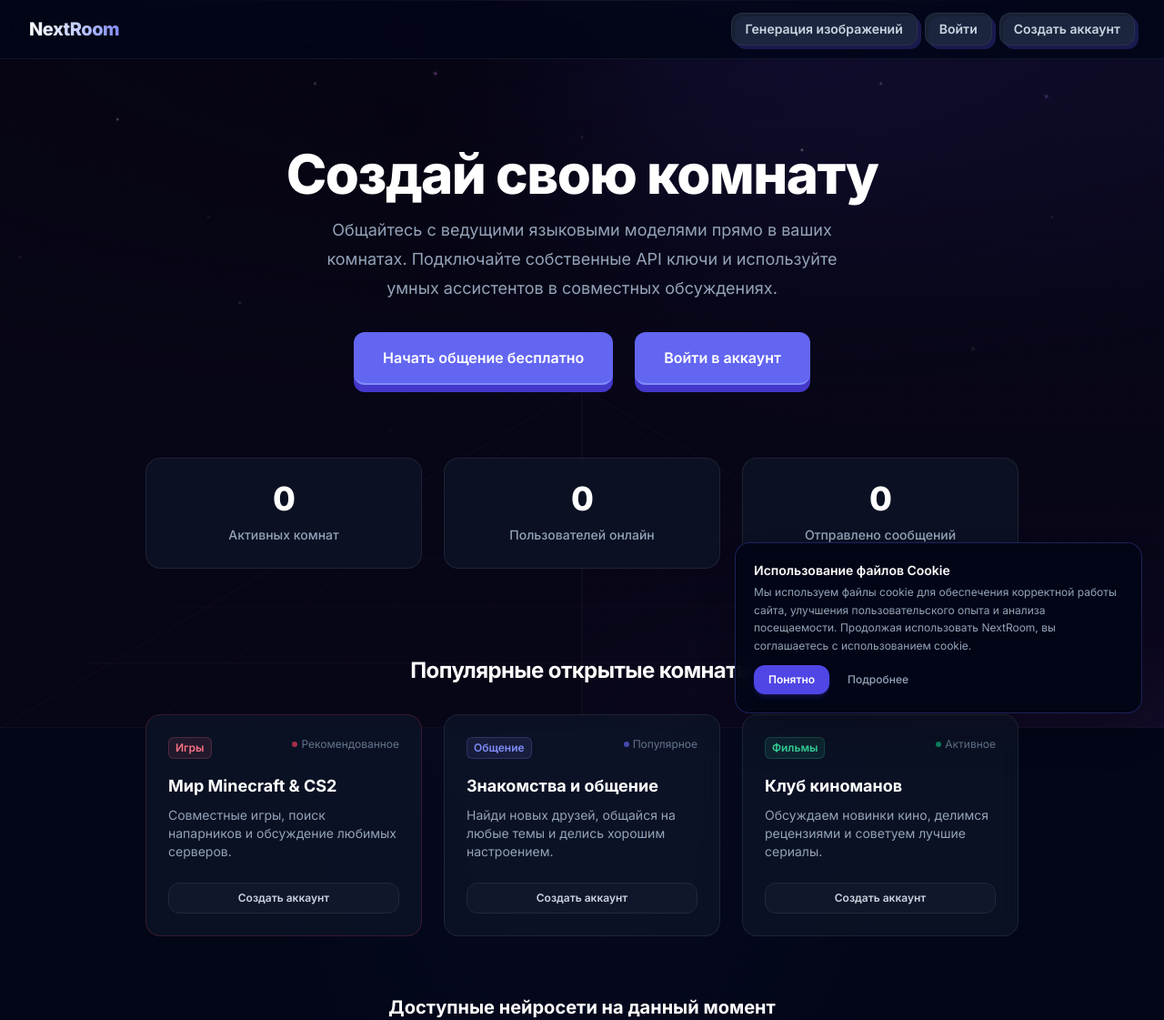
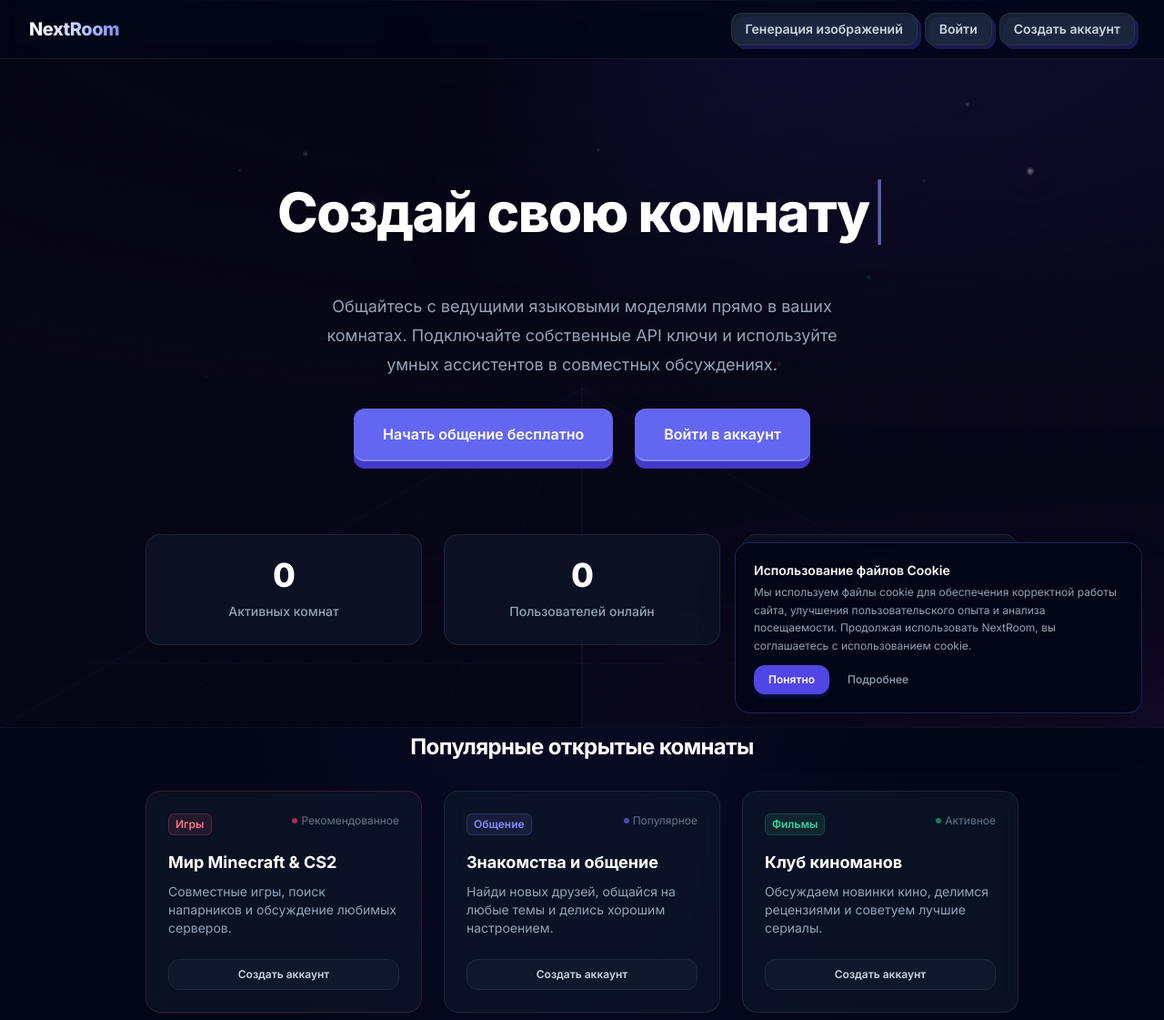
Before and after one commit to X2X1321/nextroom, a Django app: page / in a window 1280 px wide. Shown: the top 1121 px of the page at 91% size. Run offline with Django 4.2, Linux system fonts and the light colour scheme; data that the repository does not hold is empty; some libraries are stand-ins or nearby versions.

Commit message:
feat: typewriter effect for hero title & ultra-vivid twinkling 3D stars

```diff
--- a/templates/chat/landing.html
+++ b/templates/chat/landing.html
@@ -35,44 +35,63 @@
   }
 
   /* Multi-layer intense Star twinkling */
-  @keyframes twinkle-a {
-    0%, 100% { opacity: 0.15; transform: scale(0.85); }
-    50%       { opacity: 1.0;  transform: scale(1.25); filter: drop-shadow(0 0 6px rgba(255,255,255,0.9)); }
+  @keyframes star-pulse-1 {
+    0%, 100% { opacity: 0.2; transform: scale(0.7); }
+    50%       { opacity: 1.0; transform: scale(1.4); filter: drop-shadow(0 0 8px #ffffff) drop-shadow(0 0 14px #c084fc); }
   }
-  @keyframes twinkle-b {
-    0%, 100% { opacity: 1.0;  transform: scale(1.2); filter: drop-shadow(0 0 5px rgba(216,180,254,0.9)); }
-    50%       { opacity: 0.1;  transform: scale(0.8); }
+  @keyframes star-pulse-2 {
+    0%, 100% { opacity: 1.0; transform: scale(1.3); filter: drop-shadow(0 0 10px #e879f9) drop-shadow(0 0 16px #a855f7); }
+    50%       { opacity: 0.15; transform: scale(0.6); }
+  }
+  @keyframes star-pulse-3 {
+    0%, 100% { opacity: 0.3; transform: scale(0.8); }
+    40%       { opacity: 1.0; transform: scale(1.5); filter: drop-shadow(0 0 12px #60a5fa) drop-shadow(0 0 20px #818cf8); }
   }
 
   .wope-stars-1 {
     position: absolute;
     inset: 0;
-    animation: twinkle-a 2.4s ease-in-out infinite;
+    animation: star-pulse-1 2.2s ease-in-out infinite;
     background-image:
-      radial-gradient(2px 2px at 12% 18%, rgba(255,255,255,0.95) 0%, transparent 100%),
-      radial-gradient(2.5px 2.5px at 38% 12%, rgba(232,121,249,0.9) 0%, transparent 100%),
-      radial-gradient(2px 2px at 68% 22%, rgba(255,255,255,1) 0%, transparent 100%),
-      radial-gradient(2.5px 2.5px at 88% 15%, rgba(192,132,252,0.95) 0%, transparent 100%),
-      radial-gradient(2px 2px at 22% 42%, rgba(255,255,255,0.9) 0%, transparent 100%),
-      radial-gradient(2px 2px at 58% 32%, rgba(216,180,254,0.95) 0%, transparent 100%),
-      radial-gradient(2.5px 2.5px at 82% 48%, rgba(255,255,255,0.9) 0%, transparent 100%),
-      radial-gradient(2px 2px at 4%  36%, rgba(232,121,249,0.85) 0%, transparent 100%);
+      radial-gradient(3px 3px at 8% 12%, #ffffff 0%, rgba(255,255,255,0) 100%),
+      radial-gradient(4px 4px at 28% 22%, #f472b6 0%, rgba(244,114,182,0) 100%),
+      radial-gradient(3.5px 3.5px at 52% 8%, #ffffff 0%, rgba(255,255,255,0) 100%),
+      radial-gradient(4px 4px at 74% 18%, #c084fc 0%, rgba(192,132,252,0) 100%),
+      radial-gradient(3px 3px at 92% 14%, #ffffff 0%, rgba(255,255,255,0) 100%),
+      radial-gradient(3.5px 3.5px at 18% 45%, #e879f9 0%, rgba(232,121,249,0) 100%),
+      radial-gradient(4px 4px at 64% 38%, #ffffff 0%, rgba(255,255,255,0) 100%),
+      radial-gradient(3px 3px at 84% 52%, #a855f7 0%, rgba(168,85,247,0) 100%);
   }
 
   .wope-stars-2 {
     position: absolute;
     inset: 0;
-    animation: twinkle-b 3.2s ease-in-out infinite;
-    animation-delay: 1.2s;
+    animation: star-pulse-2 3.1s ease-in-out infinite;
+    animation-delay: 0.8s;
     background-image:
-      radial-gradient(2.5px 2.5px at 25% 8%, rgba(255,255,255,0.9) 0%, transparent 100%),
-      radial-gradient(2px 2px at 50% 16%, rgba(192,132,252,0.95) 0%, transparent 100%),
-      radial-gradient(2.5px 2.5px at 78% 8%, rgba(255,255,255,0.95) 0%, transparent 100%),
-      radial-gradient(2px 2px at 15% 28%, rgba(232,121,249,0.9) 0%, transparent 100%),
-      radial-gradient(2.5px 2.5px at 44% 48%, rgba(255,255,255,1) 0%, transparent 100%),
-      radial-gradient(2px 2px at 94% 28%, rgba(216,180,254,0.9) 0%, transparent 100%),
-      radial-gradient(2px 2px at 32% 60%, rgba(255,255,255,0.85) 0%, transparent 100%);
+      radial-gradient(3.5px 3.5px at 15% 6%, #e0e7ff 0%, rgba(224,231,255,0) 100%),
+      radial-gradient(4.5px 4.5px at 35% 32%, #ffffff 0%, rgba(255,255,255,0) 100%),
+      radial-gradient(3px 3px at 62% 12%, #c084fc 0%, rgba(192,132,252,0) 100%),
+      radial-gradient(4px 4px at 82% 28%, #ffffff 0%, rgba(255,255,255,0) 100%),
+      radial-gradient(3px 3px at 42% 56%, #f472b6 0%, rgba(244,114,182,0) 100%),
+      radial-gradient(3.5px 3.5px at 95% 42%, #ffffff 0%, rgba(255,255,255,0) 100%),
+      radial-gradient(3px 3px at 5% 58%, #818cf8 0%, rgba(129,140,248,0) 100%);
   }
+
+  .wope-stars-3 {
+    position: absolute;
+    inset: 0;
+    animation: star-pulse-3 2.7s ease-in-out infinite;
+    animation-delay: 1.5s;
+    background-image:
+      radial-gradient(4px 4px at 22% 16%, #ffffff 0%, rgba(255,255,255,0) 100%),
+      radial-gradient(3px 3px at 45% 24%, #e879f9 0%, rgba(232,121,249,0) 100%),
+      radial-gradient(4px 4px at 79% 36%, #38bdf8 0%, rgba(56,189,248,0) 100%),
+      radial-gradient(3.5px 3.5px at 89% 8%, #ffffff 0%, rgba(255,255,255,0) 100%),
+      radial-gradient(3px 3px at 12% 52%, #a855f7 0%, rgba(168,85,247,0) 100%),
+      radial-gradient(4px 4px at 70% 50%, #ffffff 0%, rgba(255,255,255,0) 100%);
+  }
+
 
 
   /* Purple horizon glow */
@@ -202,7 +221,6 @@
     document.querySelectorAll('.faq-trigger').forEach(btn => {
       btn.addEventListener('click', () => {
         const expanded = btn.getAttribute('aria-expanded') === 'true';
-        // close all
         document.querySelectorAll('.faq-trigger').forEach(b => {
           b.setAttribute('aria-expanded', 'false');
           b.nextElementSibling.classList.remove('open');
@@ -213,9 +231,42 @@
         }
       });
     });
-    // Open first by default
     const first = document.querySelector('.faq-trigger');
     if (first) { first.setAttribute('aria-expanded','true'); first.nextElementSibling.classList.add('open'); }
+
+    /* --- Typewriter Effect --- */
+    const phrases = ["Создай свою комнату", "Общайся с друзьями", "Выполняй достижения"];
+    let phraseIdx = 0;
+    let charIdx = phrases[0].length;
+    let isDeleting = false;
+    const typedEl = document.getElementById('typed-text');
+
+    if (typedEl) {
+      function typeLoop() {
+        const currentPhrase = phrases[phraseIdx];
+        if (isDeleting) {
+          typedEl.textContent = currentPhrase.substring(0, charIdx - 1);
+          charIdx--;
+        } else {
+          typedEl.textContent = currentPhrase.substring(0, charIdx + 1);
+          charIdx++;
+        }
+
+        let delay = isDeleting ? 40 : 90;
+
+        if (!isDeleting && charIdx === currentPhrase.length) {
+          delay = 1800; // Pause at end of phrase
+          isDeleting = true;
+        } else if (isDeleting && charIdx === 0) {
+          isDeleting = false;
+          phraseIdx = (phraseIdx + 1) % phrases.length;
+          delay = 400; // Pause before typing new phrase
+        }
+
+        setTimeout(typeLoop, delay);
+      }
+      setTimeout(typeLoop, 1800);
+    }
 
   });
 </script>
@@ -230,9 +281,10 @@
   <!-- Purple synthwave horizon glow 2 -->
   <div class="anim-orb-2 absolute bottom-0 left-1/2 -translate-x-1/2 w-full h-[60%] bg-[radial-gradient(ellipse_80%_60%_at_50%_100%,_rgba(168,85,247,0.45)_0%,_rgba(126,34,206,0.25)_35%,_rgba(76,29,149,0.1)_70%,_transparent_100%)]"></div>
 
-  <!-- Twinkling Stars (Multi-layered) -->
+  <!-- Twinkling Stars (Multi-layered 3D) -->
   <div class="wope-stars-1"></div>
   <div class="wope-stars-2"></div>
+  <div class="wope-stars-3"></div>
 
   <!-- Perspective SVG grid horizon -->
   <div class="wope-grid">
@@ -281,8 +333,8 @@
 
     <div class="mx-auto max-w-3xl text-center flex flex-col items-center sr sr-delay-1">
 
-        <h1 class="text-3xl font-extrabold tracking-tight text-white sm:text-5xl md:text-6xl max-w-2xl leading-[1.1]">
-            Создай свою комнату <br>
+        <h1 class="text-3xl font-extrabold tracking-tight text-white sm:text-5xl md:text-6xl max-w-2xl leading-[1.1] min-h-[2.4em] flex items-center justify-center">
+            <span id="typed-text">Создай свою комнату</span><span class="animate-pulse text-indigo-400 font-light ml-0.5">|</span>
         </h1>
 
         <p class="mt-4 text-base sm:text-lg leading-7 sm:leading-8 text-slate-400 max-w-xl px-2 sm:px-0">
```
